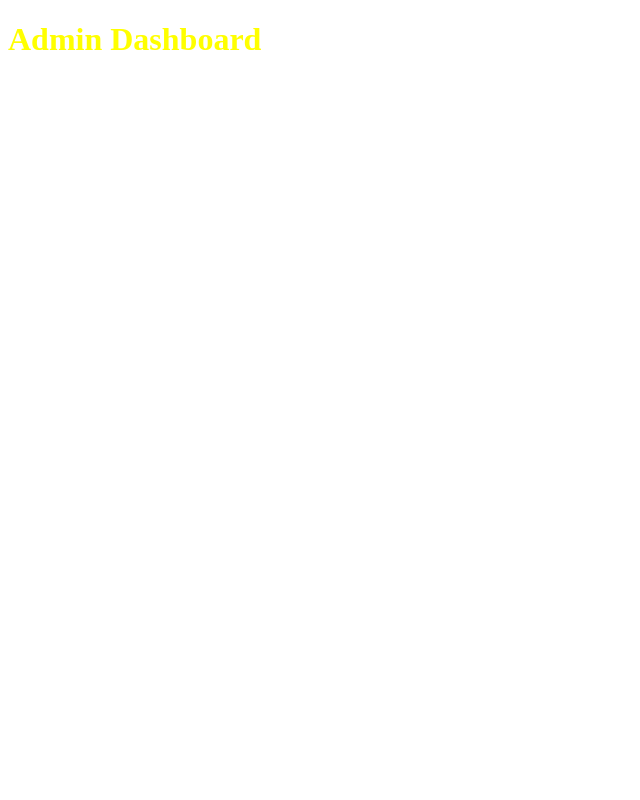
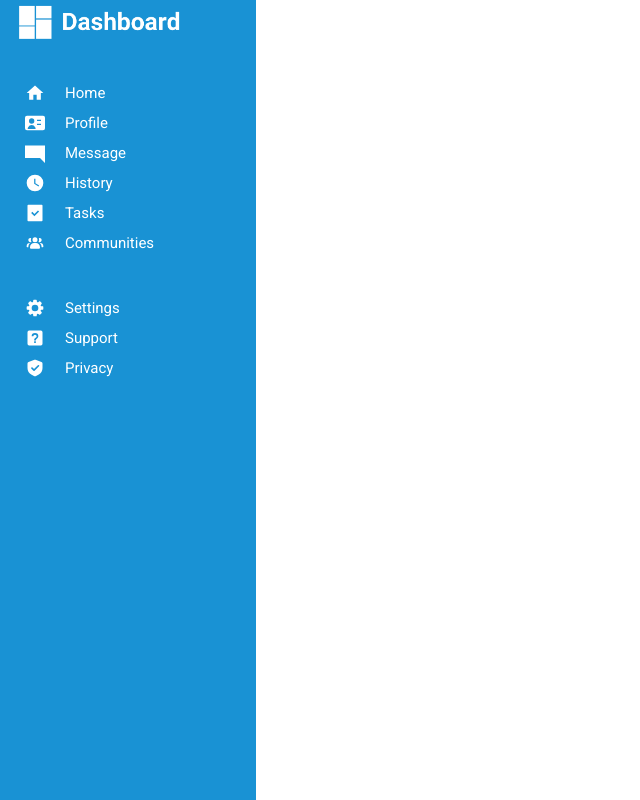
Before and after one commit to iamhamzanaeem/admin-dashboard, a plain HTML site: page index.html in a window 1280 px wide. Shown: the whole page, without its empty margins (0-640 px from the left). Drawn offline with Linux system fonts and the light colour scheme.

Commit message:
Completed Sidebar and going to start header now

```diff
--- a/index.html
+++ b/index.html
@@ -1,12 +1,66 @@
 <!DOCTYPE html>
 <html lang="en">
+
 <head>
     <meta charset="UTF-8">
     <meta name="viewport" content="width=device-width, initial-scale=1.0">
     <title>Admin Dashboard - An Project by The Odin Project</title>
     <link rel="stylesheet" href="style.css">
 </head>
+
 <body>
-    <h1>Admin Dashboard</h1>
+    <div class="admin-dashboard">
+        <div class="sidebar">
+            <div class="logo">
+                <img src="images & icons/logo.png" alt="logo" />
+            </div>
+            <div class="main-nav">
+                <ul class="main-links">
+                    <li>
+                        <img src="images & icons/home-icon.svg" alt="home-icon">
+                        <span>Home</span>
+                    </li>
+                    <li>
+                        <img src="images & icons/profile-icon.svg" alt="profile-icon">
+                        <span>Profile</span>
+                    </li>
+                    <li>
+                        <img src="images & icons/msg-icon.svg" alt="msg-icon">
+                        <span>Message</span>
+                    </li>
+                    <li>
+                        <img src="images & icons/history-icon.svg" alt="history-icon">
+                        <span>History</span>
+                    </li>
+                    <li>
+                        <img src="images & icons/tasks-icon.svg" alt="tasks-icon">
+                        <span>Tasks</span>
+                    </li>
+                    <li>
+                        <img src="images & icons/community-icon.svg" alt="community-icon">
+                        <span>Communities</span>
+                    </li>
+                </ul>
+            </div>
+            <div class="extra-nav">
+                <ul class="extra-links">
+                    <li>
+                        <img src="images & icons/setting-icon.svg" alt="setting-icon" />
+                        <span>Settings</span>
+                    </li>
+                    <li>
+                        <img src="images & icons/support-icon.svg" alt="support-icon">
+                        <span>Support</span>
+                    </li>
+                    <li>
+                        <img src="images & icons/privacy-icon.svg" alt="privacy-icon">
+                        <span>Privacy</span>
+                    </li>
+                </ul>
+            </div>
+        </div>
+
+    </div>
 </body>
+
 </html>
--- a/style.css
+++ b/style.css
@@ -1,3 +1,41 @@
-h1{
-    color: yellow;
+@import url('https://fonts.googleapis.com/css2?family=Roboto:ital,wght@0,100..900;1,100..900&display=swap');
+*{
+    font-family: "Roboto", sans-serif;
+    margin: 0;
+    padding: 0;
 }
+.admin-dashboard{
+    display: grid;
+    grid-template-columns: 1fr 4fr;
+    height: 100vh;
+}
+.sidebar{
+    background-color: #1992d4;
+    grid-column: 1 / 2;
+    display: flex;
+    flex-direction: column;
+    gap: 25px;
+}
+.logo img{
+    width: 200px;
+    cursor: pointer;
+}
+.main-links img,
+.extra-links img{
+    width: 20px;
+    height: 20px;
+}
+.main-links li,
+.extra-links li{
+    display: flex;
+    justify-content: flex-start;
+    align-items: center;
+    gap: 20px;
+    color: white;
+    font-size: 15px;
+    margin: 10px 0;
+    list-style-type: none;
+    position: relative;
+    left: 25px;
+    cursor: pointer;
+}
```
Also changed, not shown: images & icons/community-icon.svg (added), images & icons/history-icon.svg (added), images & icons/home-icon.svg (added), images & icons/logo.png (added), images & icons/msg-icon.svg (added), images & icons/privacy-icon.svg (added), images & icons/profile-icon.svg (added), images & icons/search-icon.svg (added), images & icons/setting-icon.svg (added), images & icons/support-icon.svg (added), images & icons/tasks-icon.svg (added).
